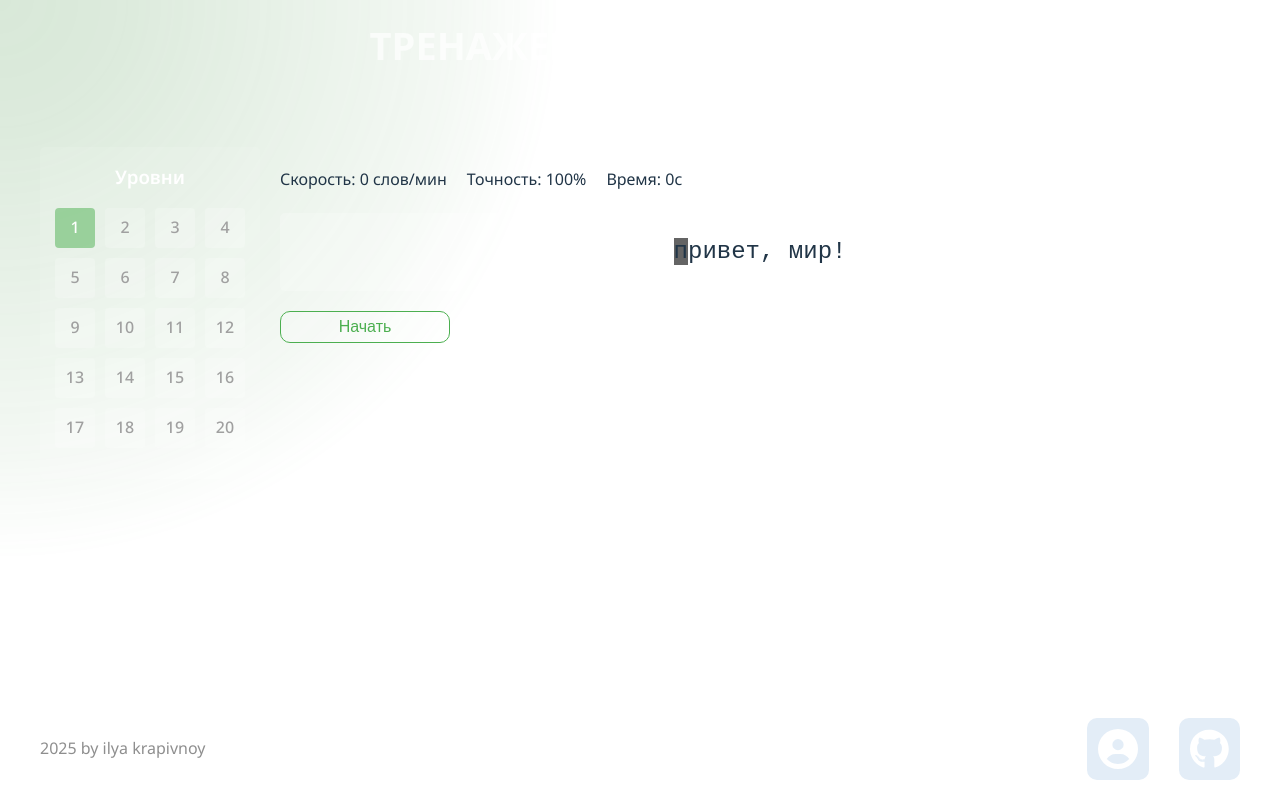
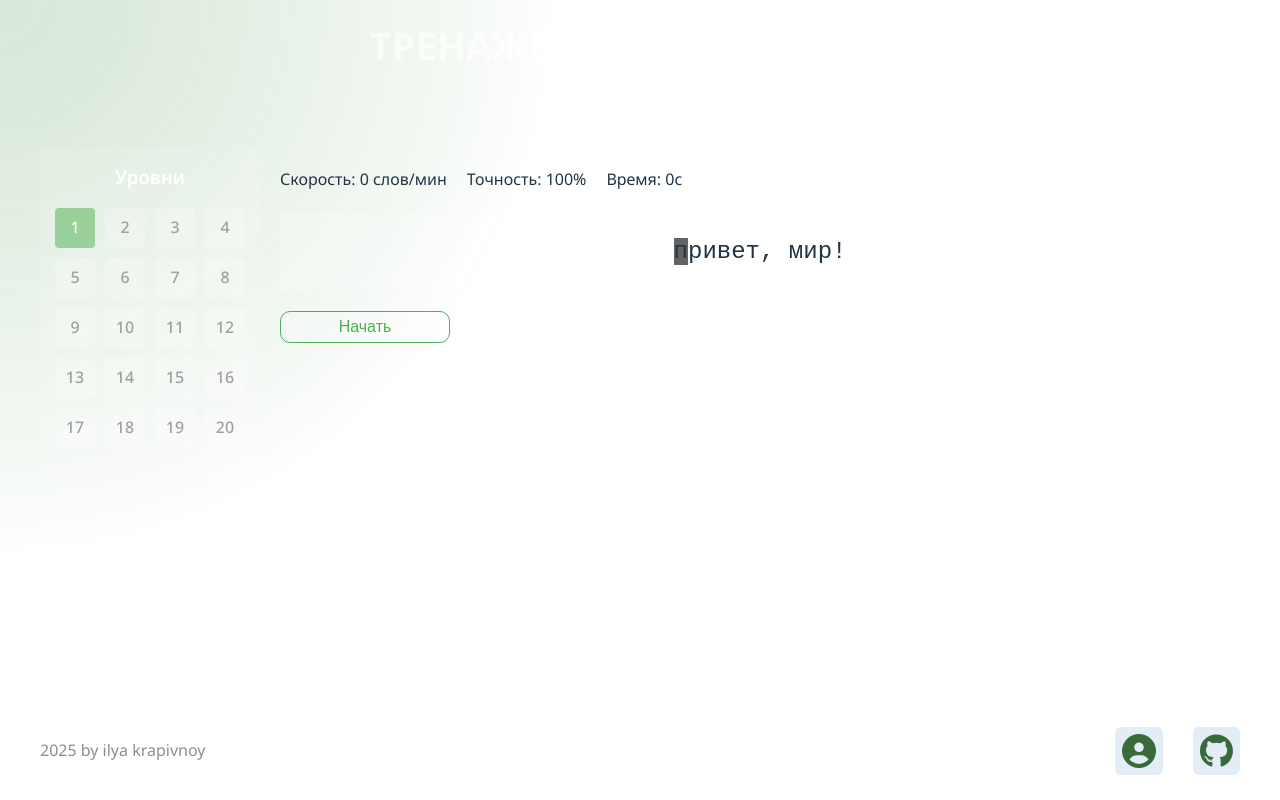
Before and after one commit to IlyaKrapivnoy/blind-typing-app, a Vue app: page /level/1 in a window 1280 px wide. Built offline with nearby package versions, Linux system fonts and the light colour scheme.

Commit message:
feat: change buttons styles

```diff
--- a/src/components/buttons/GitHubButton.vue
+++ b/src/components/buttons/GitHubButton.vue
@@ -41,8 +41,8 @@ function openGitHub() {
   display: grid;
   place-items: center;
   background: #e3edf7;
-  padding: 10px;
-  border-radius: 10px;
+  padding: 6px;
+  border-radius: 6px;
   border: 1px solid rgba(0, 0, 0, 0);
   cursor: pointer;
   transition: transform 0.5s;
@@ -56,7 +56,8 @@ function openGitHub() {
 .btn svg,
 .icon {
   transition: transform 0.5s;
-  font-size: 40px;
+  font-size: 34px;
+  color: #386a3a;
 }
 
 .btn:hover svg,
```
